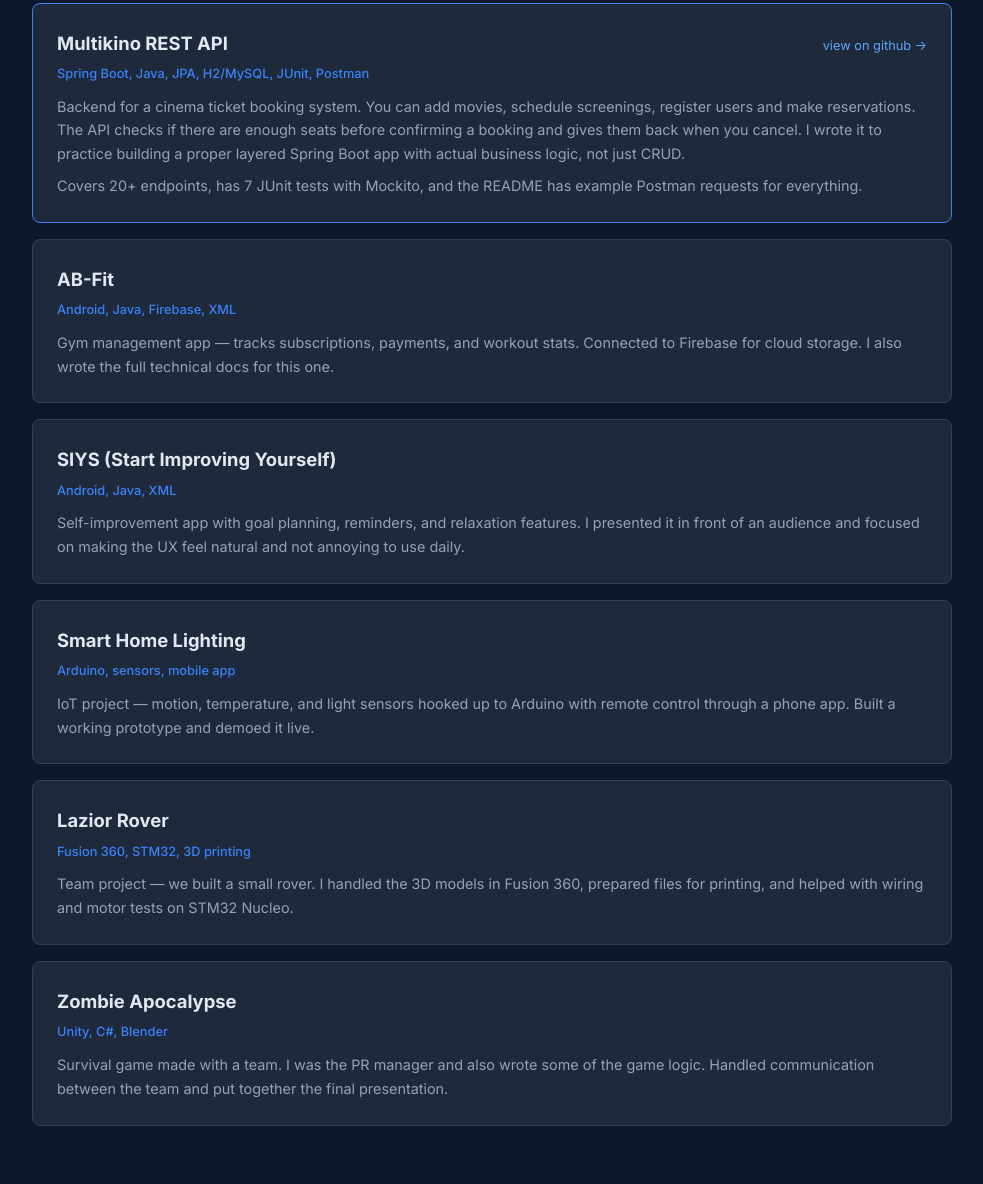
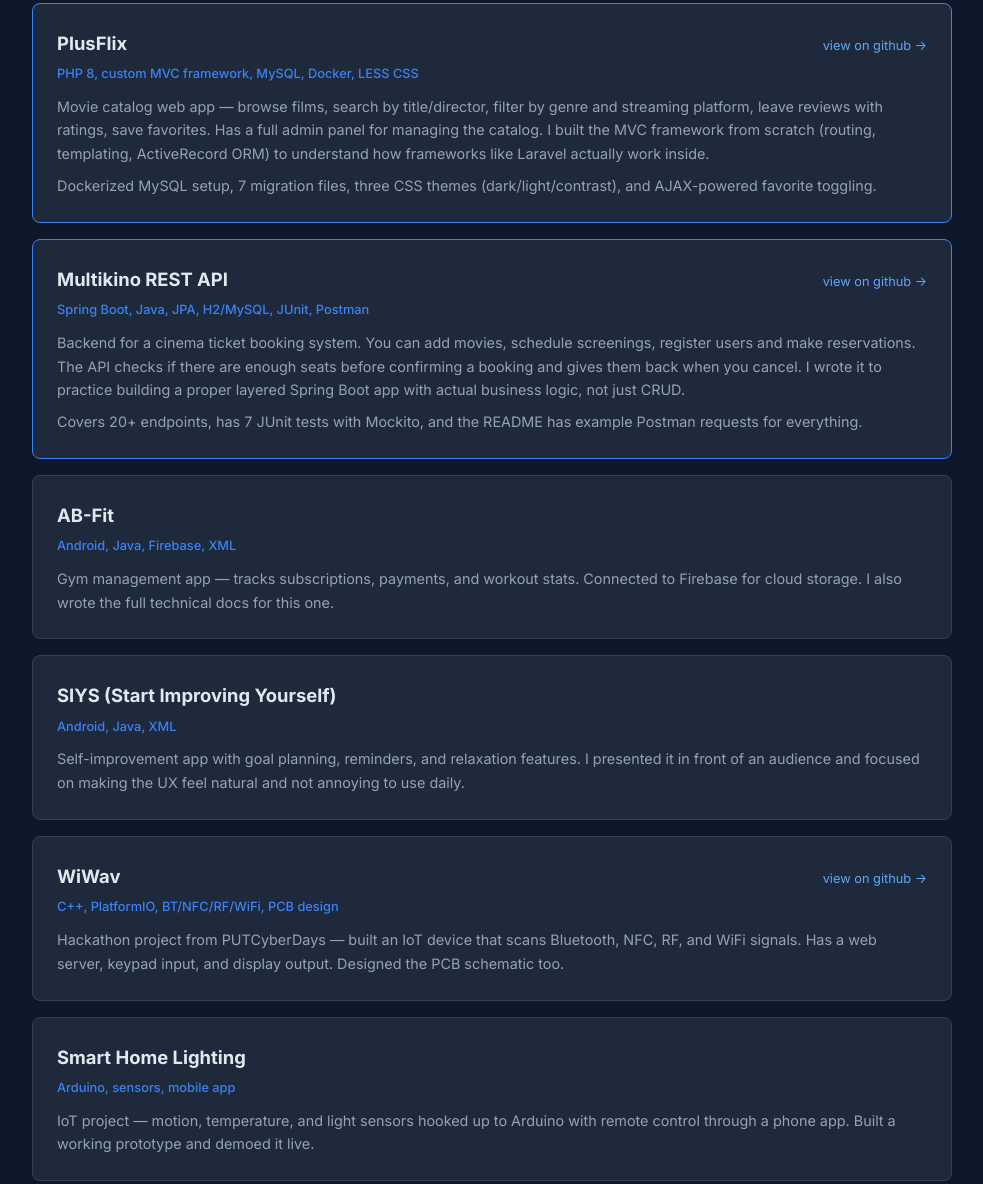
Before and after one commit to ta56419/ta56419.github.io, a plain HTML site: page index.html in a window 1280 px wide. Shown: the part 1619-2803 px from the top of the page, without its empty margins (148-1131 px from the left). Drawn offline with Linux system fonts and the light colour scheme.

Commit message:
Add PlusFlix and WiWav projects to portfolio
Added PlusFlix (PHP MVC movie catalog) as featured project
with GitHub link. Added WiWav hackathon project with link.

```diff
--- a/index.html
+++ b/index.html
@@ -151,6 +151,24 @@
 
             <article class="project-card main-project">
                 <div class="project-header">
+                    <h3 class="project-name">PlusFlix</h3>
+                    <a href="https://github.com/ta56419/plusflix" target="_blank" class="project-link">view on github &rarr;</a>
+                </div>
+                <p class="project-tech">PHP 8, custom MVC framework, MySQL, Docker, LESS CSS</p>
+                <p class="project-desc">
+                    Movie catalog web app — browse films, search by title/director, filter by genre and
+                    streaming platform, leave reviews with ratings, save favorites. Has a full admin panel
+                    for managing the catalog. I built the MVC framework from scratch (routing, templating,
+                    ActiveRecord ORM) to understand how frameworks like Laravel actually work inside.
+                </p>
+                <p class="project-desc">
+                    Dockerized MySQL setup, 7 migration files, three CSS themes (dark/light/contrast),
+                    and AJAX-powered favorite toggling.
+                </p>
+            </article>
+
+            <article class="project-card main-project">
+                <div class="project-header">
                     <h3 class="project-name">Multikino REST API</h3>
                     <a href="https://github.com/ta56419/multikino-rest-api" target="_blank" class="project-link">view on github &rarr;</a>
                 </div>
@@ -183,6 +201,19 @@
                     Self-improvement app with goal planning, reminders, and relaxation features.
                     I presented it in front of an audience and focused on making the UX
                     feel natural and not annoying to use daily.
+                </p>
+            </article>
+
+            <article class="project-card">
+                <div class="project-header">
+                    <h3 class="project-name">WiWav</h3>
+                    <a href="https://github.com/ta56419/WiWav" target="_blank" class="project-link">view on github &rarr;</a>
+                </div>
+                <p class="project-tech">C++, PlatformIO, BT/NFC/RF/WiFi, PCB design</p>
+                <p class="project-desc">
+                    Hackathon project from PUTCyberDays — built an IoT device that scans Bluetooth,
+                    NFC, RF, and WiFi signals. Has a web server, keypad input, and display output.
+                    Designed the PCB schematic too.
                 </p>
             </article>
 
```
